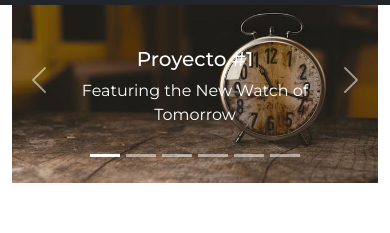
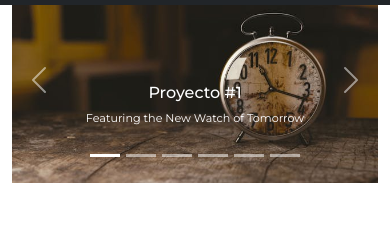
Before and after one commit to ProyectoOceanoAzul/ProyectosBootstrap6, a plain HTML site: page index.html in a window 390 px wide. Shown: the part 71-304 px from the top of the page. Drawn offline with nearby package versions, Linux system fonts and the light colour scheme.

Commit message:
Update estilos.css

```diff
--- a/css/estilos.css
+++ b/css/estilos.css
@@ -330,51 +330,27 @@ img.user{
 
 
 
-/******************************************/
-/*proyecto6*/
+/*Adaptable (Responsive)*/
 
-
-
-
-
-
-
-
-
-
-
-
-
-
-
-
-
-
-
-
-/*Adaptable (Responsive)*/
-@media screen and (max-width: 800px)
+@media screen and (max-width: 768px)
 {
 
+    div.carousel-caption h5{
+        font-size: 1rem;
+    }
+
+    div.carousel-caption p{
+        font-size: 0.7rem;
+    }
 
 }
 
 
-
-@media screen and (max-width: 767px)
+@media screen and (max-width: 576px)
 {
 
+    div.s5_row2 div.s4row2__cabecera button.btn{
+        width: 50%!important;
+    }
 
 }
-
-@media screen and (min-width: 700px)
-{
-
-}
-
-
-@media screen and (max-width: 400px)
-{
-
-
-}
```
